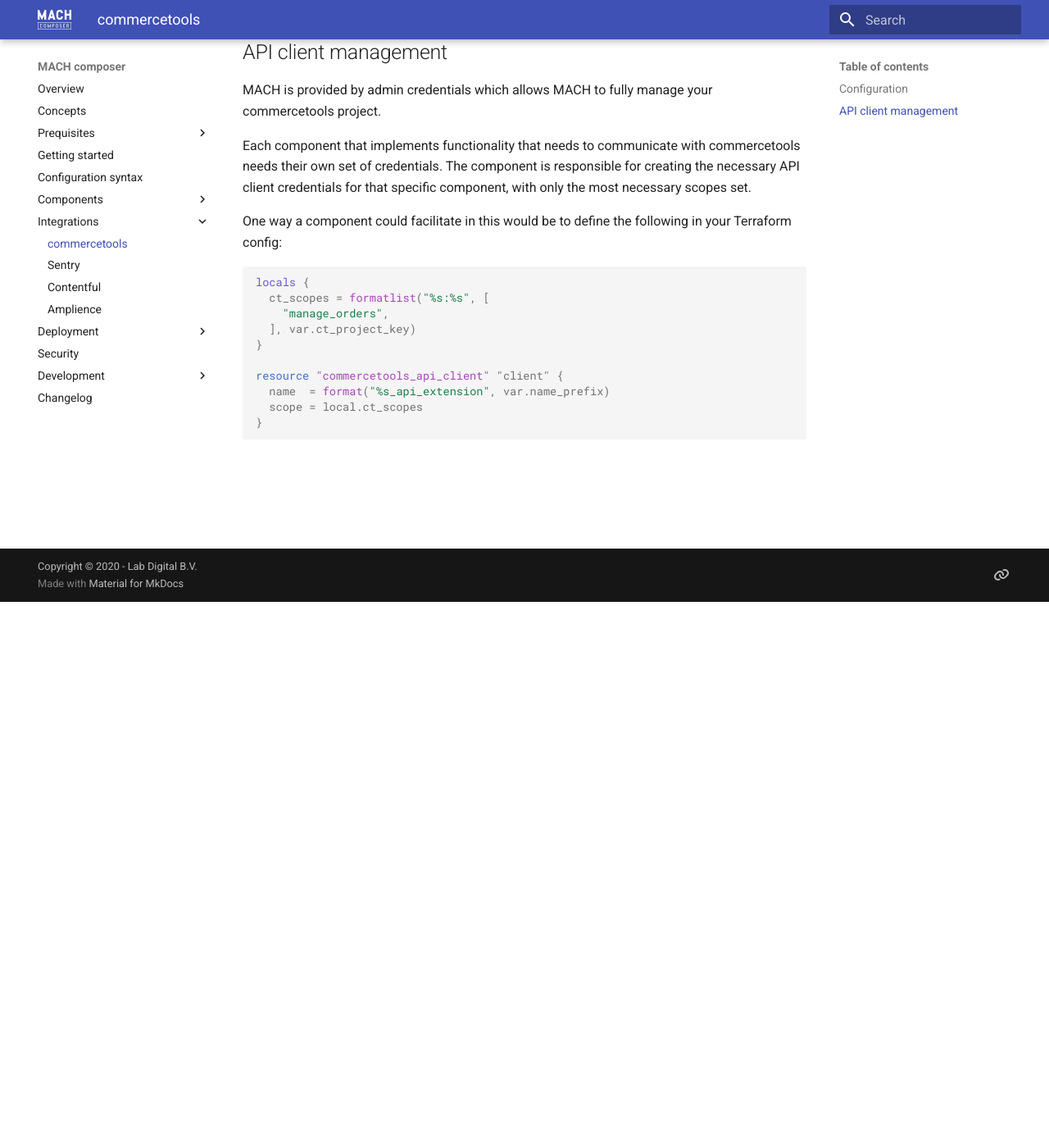
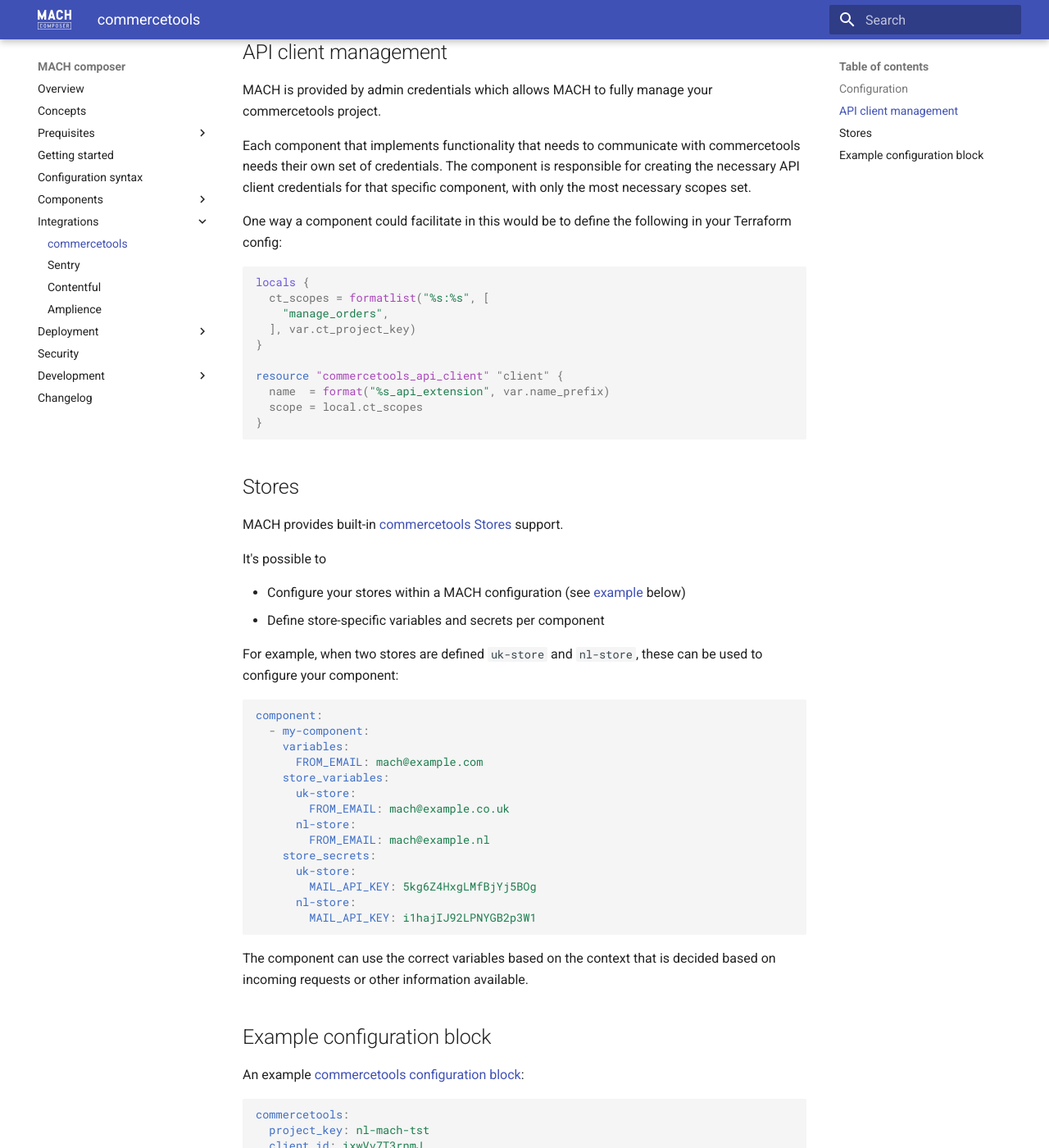
Before and after one commit to mach-composer/mach-composer-cli, an MkDocs documentation site: the page built from docs/src/integrations/commercetools.md, in a window 1280 px wide and 1400 px high, scrolled down 666 px. Shown: the whole window at 82% size. Built offline with MkDocs 1.6.1 and Material for MkDocs 9.7.7, drawn with Linux system fonts in a browser that asks for light colours; a script that is not in the unit is left out; some of the changed text lies outside the part shown.

Commit message:
Describe commercetools store support

````diff
--- a/docs/src/integrations/commercetools.md
+++ b/docs/src/integrations/commercetools.md
@@ -39,3 +39,85 @@
   scope = local.ct_scopes
 }
 ```
+
+## Stores
+
+MACH provides built-in [commercetools Stores](https://docs.commercetools.com/api/projects/stores) support.
+
+It's possible to
+
+- Configure your stores within a MACH configuration (see [example](#example-configuration-block) below)
+- Define store-specific variables and secrets per component
+
+For example, when two stores are defined `uk-store` and `nl-store`, these can be used to configure your component:
+
+```yaml
+component:
+  - my-component:
+    variables:
+      FROM_EMAIL: mach@example.com
+    store_variables:
+      uk-store:
+        FROM_EMAIL: mach@example.co.uk
+      nl-store:
+        FROM_EMAIL: mach@example.nl
+    store_secrets:
+      uk-store:
+        MAIL_API_KEY: 5kg6Z4HxgLMfBjYj5BOg
+      nl-store:
+        MAIL_API_KEY: i1hajIJ92LPNYGB2p3W1
+```
+
+The component can use the correct variables based on the context that is decided based on incoming requests or other information available.
+
+## Example configuration block
+
+An example [commercetools configuration block](../syntax.md#commercetools):
+
+```yaml
+commercetools:
+  project_key: nl-mach-tst
+  client_id: ixwVv7T3rnmJ
+  client_secret: dElymMZvDqW3X5RLASMS
+  scopes: manage_project:nl-mach-tst manage_api_clients:nl-mach-tst view_api_clients:nl-mach-tst
+  languages:
+      - en-GB
+      - nl-NL
+  currencies:
+      - GBP
+      - EUR
+  countries:
+      - GB
+      - IE
+      - NL
+  channels:
+    - key: INV
+      roles:
+        - InventorySupply
+      name:
+        en-GB: Inventory
+      description:
+        en-GB: Main inventory channel
+    - key: DIST-EUR
+      roles:
+        - ProductDistribution
+      name:
+        en-GB: Europe Distribution
+      description:
+        en-GB: Europe distribution channel
+  stores:
+      - key: uk-store
+        name:
+          en: UK store
+        languages:
+          - en-GB
+        distribution_channels:
+          - DIST-EUR
+      - key: nl-store
+        name:
+          en: NL store
+        languages:
+          - nl-NL
+        distribution_channels:
+          - DIST-EUR
+```
````
